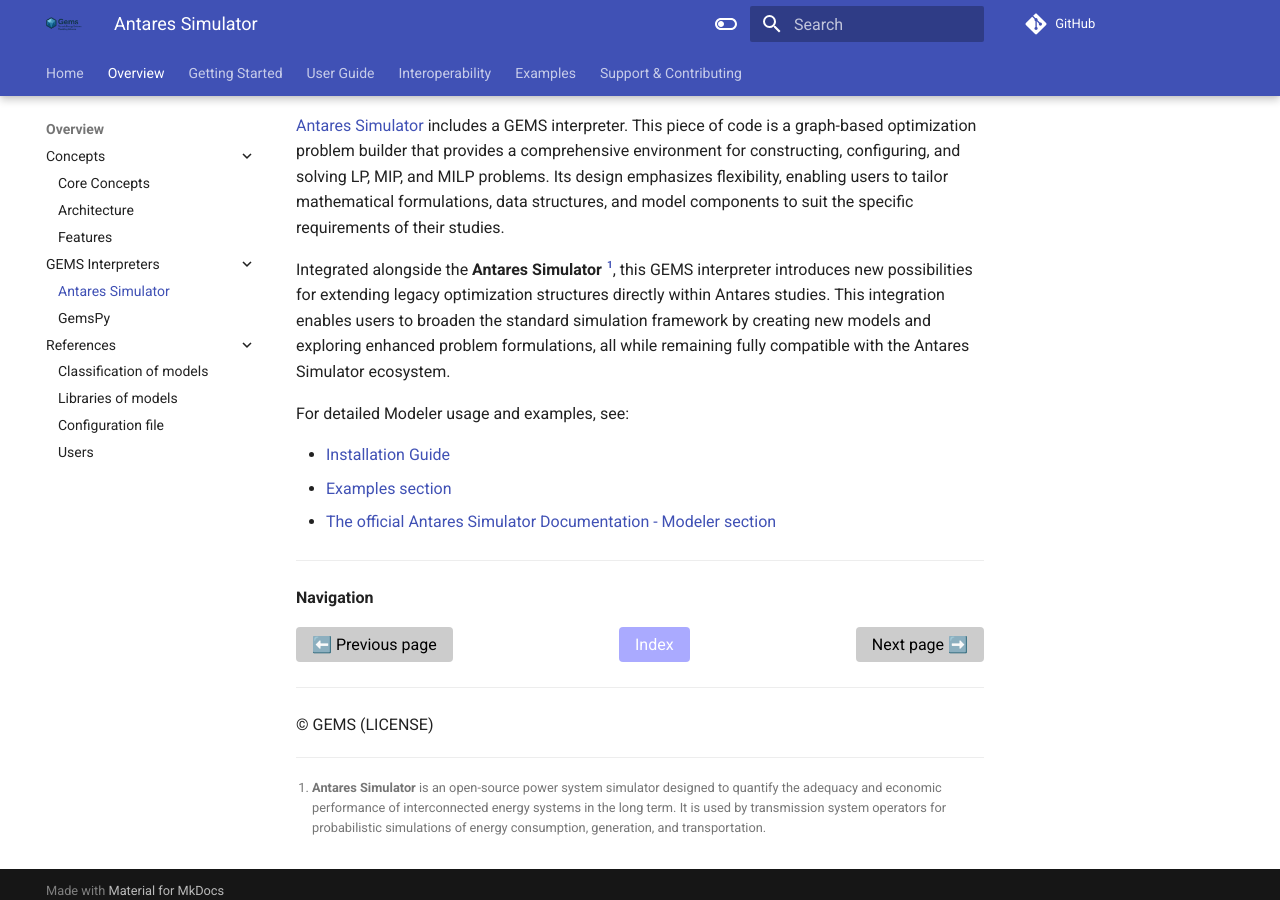
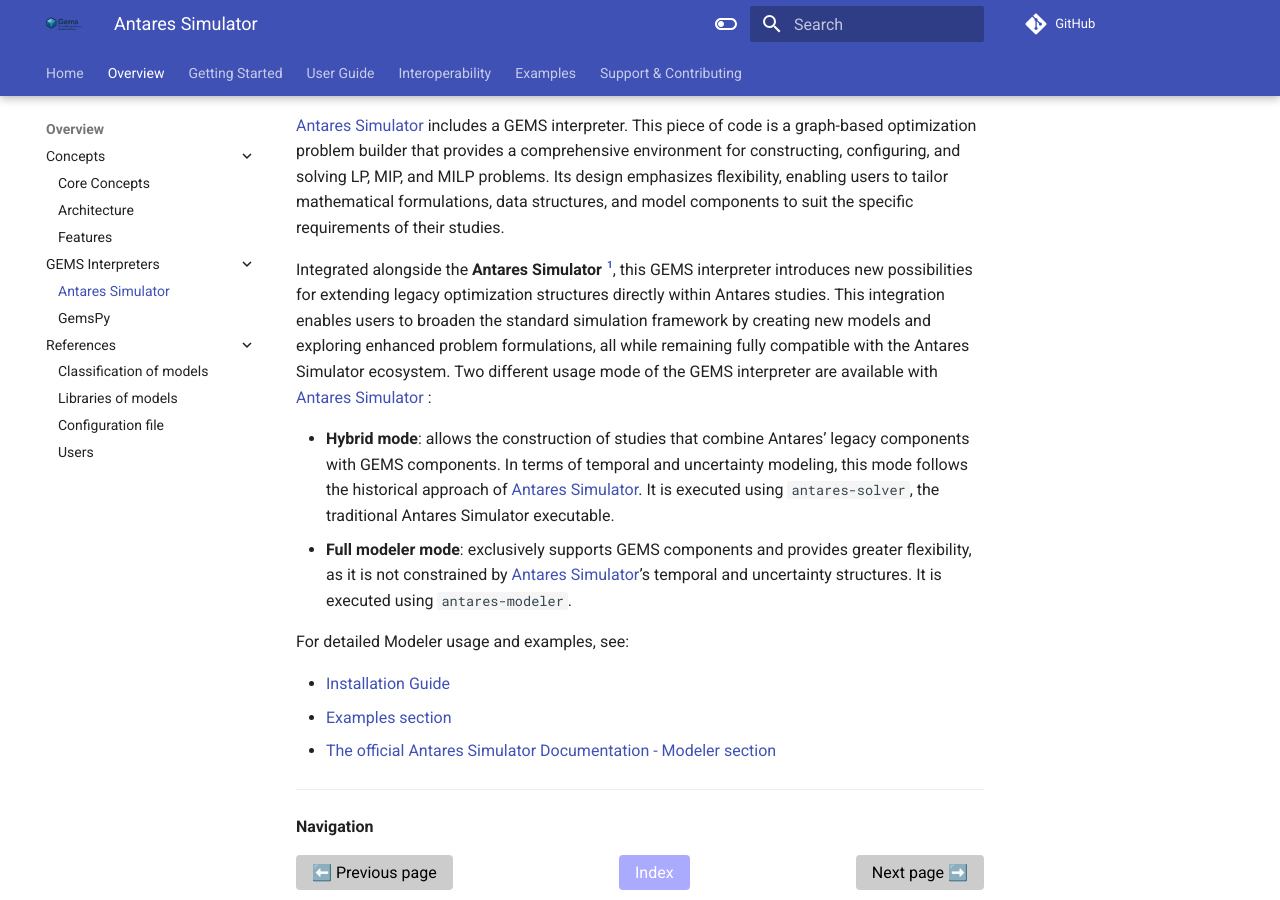
Before and after one commit to AntaresSimulatorTeam/GEMS, an MkDocs documentation site: the page built from doc/1_Overview/GEMS Interpreters/2_antares_simulator_modeler.md, in a window 1280 px wide and 900 px high, scrolled down 316 px. Built offline with MkDocs 1.6.1 and Material for MkDocs 9.7.7, drawn with Linux system fonts in a browser that asks for light colours; comment, search, counter and statistics services are not loaded.

Commit message:
Update 2_antares_simulator_modeler.md
Co-authored-by: Antoine Oustry, PhD <58943406+aoustry@users.noreply.github.com>

```diff
--- a/doc/1_Overview/GEMS Interpreters/2_antares_simulator_modeler.md
+++ b/doc/1_Overview/GEMS Interpreters/2_antares_simulator_modeler.md
@@ -16,6 +16,10 @@
 [Antares Simulator](https://antares-simulator.readthedocs.io/en/latest/) includes a GEMS interpreter. This piece of code is a graph-based optimization problem builder that provides a comprehensive environment for constructing, configuring, and solving LP, MIP, and MILP problems. Its design emphasizes flexibility, enabling users to tailor mathematical formulations, data structures, and model components to suit the specific requirements of their studies.
 
 Integrated alongside the **Antares Simulator [^1]**, this GEMS interpreter introduces new possibilities for extending legacy optimization structures directly within Antares studies. This integration enables users to broaden the standard simulation framework by creating new models and exploring enhanced problem formulations, all while remaining fully compatible with the Antares Simulator ecosystem.
+Two different usage mode of the GEMS interpreter are available with [Antares Simulator](https://antares-simulator.readthedocs.io/en/latest/) :
+
+- **Hybrid mode**: allows the construction of studies that combine Antares’ legacy components with GEMS components. In terms of temporal and uncertainty modeling, this mode follows the historical approach of [Antares Simulator](https://antares-simulator.readthedocs.io/en/latest/). It is executed using `antares-solver`, the traditional Antares Simulator executable.
+- **Full modeler mode**: exclusively supports GEMS components and provides greater flexibility, as it is not constrained by [Antares Simulator](https://antares-simulator.readthedocs.io/en/latest/)’s temporal and uncertainty structures. It is executed using `antares-modeler`.
 
 For detailed Modeler usage and examples, see:
 
```
